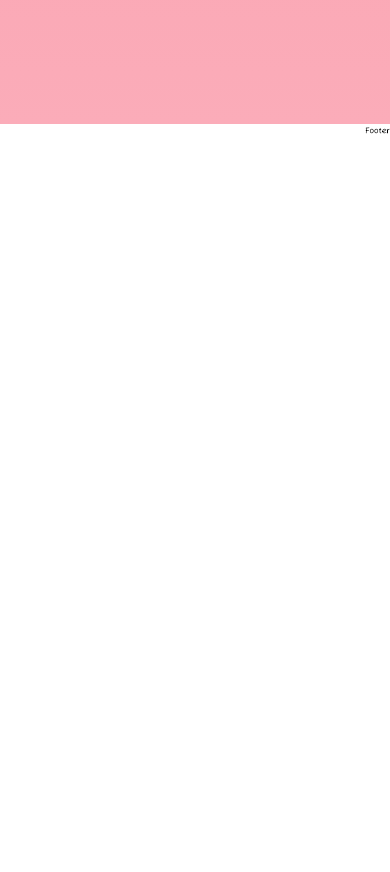
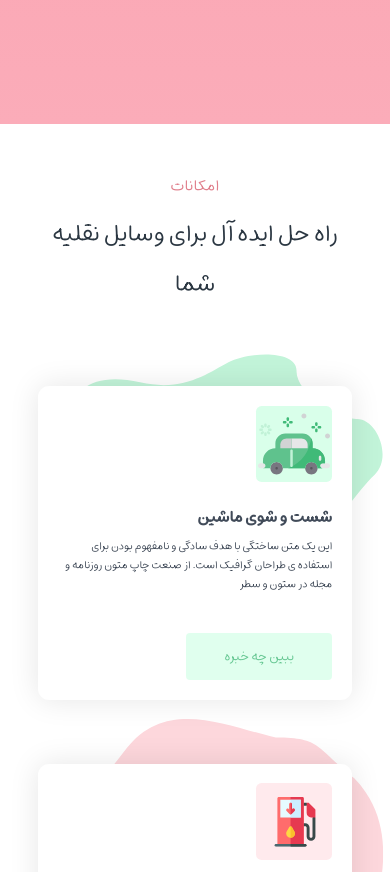
Before and after one commit to HessamCheraghi/landing-page-v1, a React (Create React App) app: page / in a window 390 px wide. Shown: the part 720-1592 px from the top of the page. Before the commit the page ends 858 px from the top, so only its background shows below. Built offline with nearby package versions, Linux system fonts and the light colour scheme.

Commit message:
made features responsive

```diff
--- a/src/components/Features/Card/Card.jsx
+++ b/src/components/Features/Card/Card.jsx
@@ -4,8 +4,8 @@ import { motion } from "framer-motion";
 export default function Card({ data, delay }) {
   return (
     <motion.div
-      viewport={{ once: true, amount: 0.2 }}
-      initial={{ opacity: 0, y: 300 }}
+      viewport={{ once: true, amount: "some", margin: "-200px 0px 0px 0px" }}
+      initial={{ opacity: 0, y: 100 }}
       transition={{ duration: 0.5, delay: delay * 0.2 }}
       whileInView={{ opacity: 1, y: 0 }}
       className={styles.background}
--- a/src/components/Features/Card/Card.module.scss
+++ b/src/components/Features/Card/Card.module.scss
@@ -11,7 +11,7 @@
     margin-top: $space-8;
   }
 
-  svg {
+  > svg {
     position: absolute;
     z-index: -1;
     right: -10%;
@@ -37,11 +37,6 @@
   background-color: var(--color-background);
   border-radius: 0.7rem;
   margin-bottom: $space-7;
-
-  svg {
-    position: static;
-    z-index: 0;
-  }
 }
 
 .content {
@@ -82,3 +77,61 @@
     transform: translateY(0.5rem);
   }
 }
+
+@media (max-width: 84em) {
+  .card {
+    width: 32rem;
+  }
+}
+@media (max-width: 75em) {
+  .card {
+    width: 28rem;
+  }
+
+  .background {
+    > svg {
+      transform: scale(-90%, +90%);
+      right: -20%;
+      top: -20%;
+    }
+  }
+}
+@media (max-width: 59em) {
+  .card {
+    width: 26rem;
+    padding: $space-6;
+  }
+
+  .background {
+    > svg {
+      transform: scale(-65%, +65%);
+      right: -40%;
+      top: -30%;
+    }
+  }
+}
+@media (max-width: 44em) {
+  .card {
+    width: 100%;
+  }
+
+  .background {
+    margin-top: 0 !important ;
+
+    > svg {
+      width: 100%;
+      transform: scaleX(-1);
+      right: -10%;
+      top: -15%;
+    }
+  }
+}
+@media (max-width: 34em) {
+  .background {
+    > svg {
+      transform: scaleX(-1);
+      right: -10%;
+      top: -20%;
+    }
+  }
+}
--- a/src/components/Features/Features.module.scss
+++ b/src/components/Features/Features.module.scss
@@ -30,8 +30,21 @@
   gap: $space-11;
 }
 
-@media screen and (max-width: 84em) {
-  .container {
-    display: none;
+@media (max-width: 59em) {
+  .cardContainer {
+    gap: $space-7;
   }
 }
+@media (max-width: 44em) {
+  .cardContainer {
+    flex-direction: column;
+    align-items: center;
+    justify-content: center;
+    gap: $space-10;
+  }
+}
+@media (max-width: 34em) {
+  .container {
+    padding: $space-8;
+  }
+}
--- a/src/components/Header/Header.jsx
+++ b/src/components/Header/Header.jsx
@@ -11,7 +11,6 @@ export default function Header() {
     // matching href to id
     if (e.target.closest("a")) {
       const id = e.target.closest("a").getAttribute("href");
-      console.log(id);
       document.querySelector(id).scrollIntoView({ behavior: "smooth" });
       setIsOpen(false);
     }
--- a/src/components/Header/Nav/Nav.jsx
+++ b/src/components/Header/Nav/Nav.jsx
@@ -91,7 +91,6 @@ export default function Nav({ mobileNav }) {
       y: 0,
     },
   };
-  console.log(width);
   return (
     <nav
       onMouseOver={handelHover.bind(0.3)}
--- a/src/index.css
+++ b/src/index.css
@@ -72,7 +72,7 @@ picture {
   display: block;
 }
 
-@media screen and (max-width: 75em) {
+@media (max-width: 75em) {
   html {
     /* 9px / 16px  */
     font-size: 56.25%;
```
